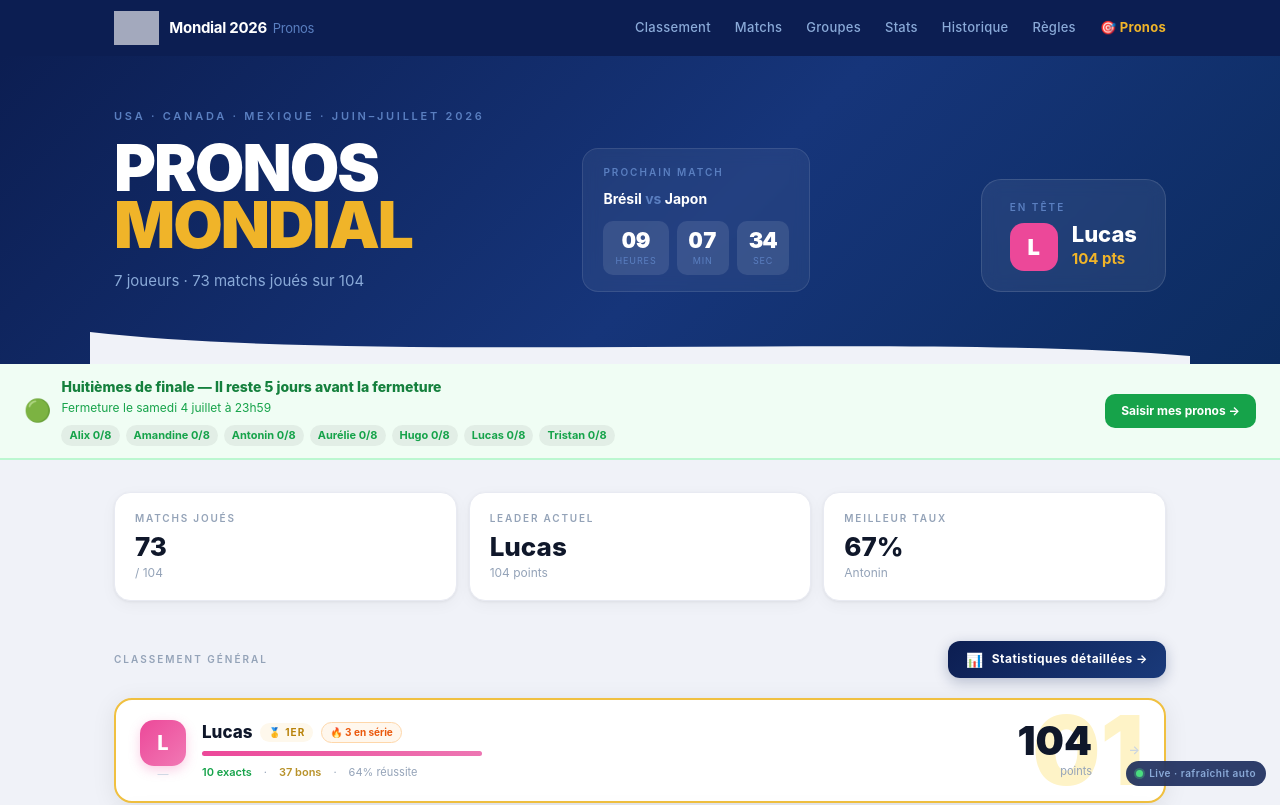
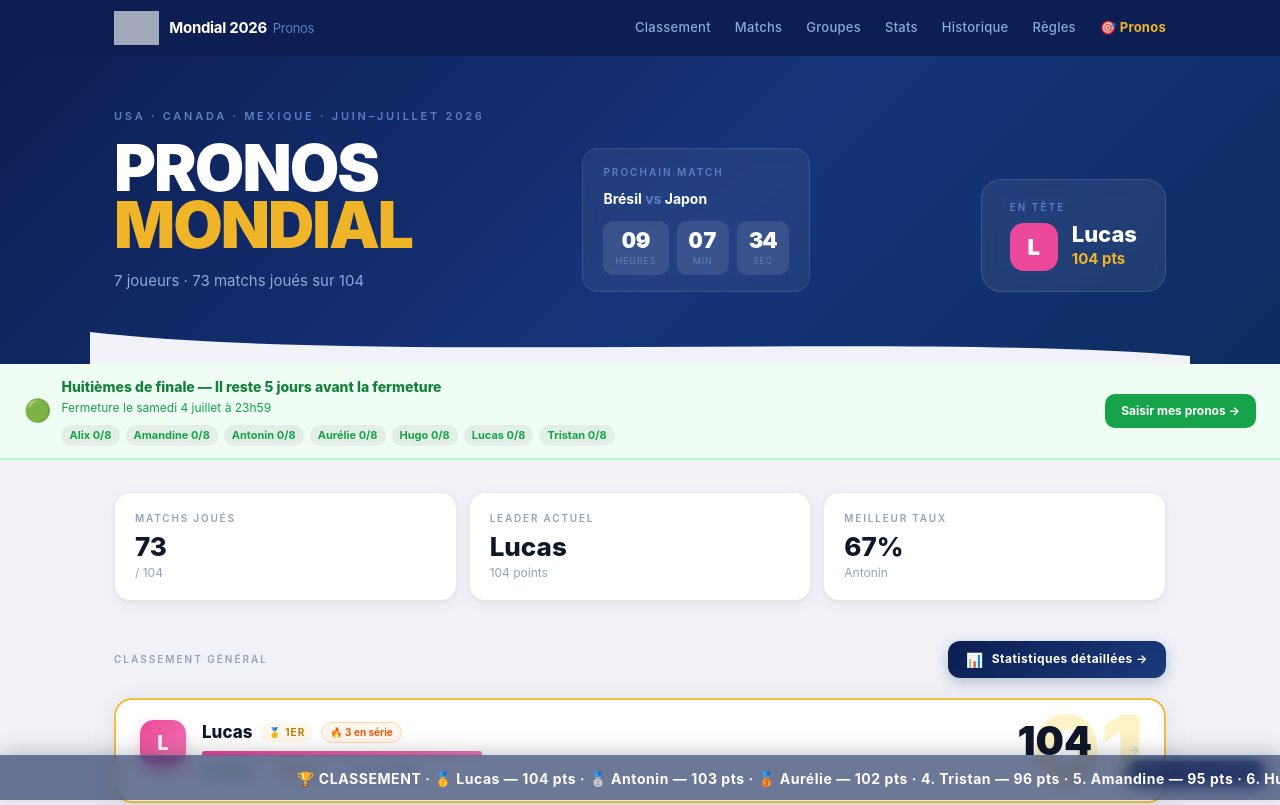
Before and after one commit to antolarp/mondial2026, a Next.js app: page / in a window 1280 px wide. Shown: the top 805 px of the page. Built offline with nearby package versions, Linux system fonts and the light colour scheme; grey boxes are pictures that could not be loaded.

Commit message:
feat: bandeau classement défilant sticky

```diff
--- a/app/page.js
+++ b/app/page.js
@@ -69,6 +69,37 @@ export default function Home() {
     <>
       <AutoRefresh interval={60000} />
       <ConfettiLeader leader={classement[0]?.nom ?? ''} />
+
+      {/* Bandeau classement défilant sticky */}
+      <div style={{ position: 'fixed', bottom: 0, left: 0, right: 0, zIndex: 50, background: 'rgba(12, 30, 82, 0.6)', backdropFilter: 'blur(8px)', overflow: 'hidden', whiteSpace: 'nowrap', padding: '10px 0', boxShadow: '0 -4px 20px rgba(0,0,0,0.2)', borderTop: '1px solid rgba(90, 127, 192, 0.4)' }}>
+        <style>{`
+          @keyframes ticker-lespotes {
+            0%   { transform: translateX(100vw); }
+            100% { transform: translateX(-100%); }
+          }
+          .ticker-lespotes {
+            display: inline-block;
+            animation: ticker-lespotes 22s linear infinite;
+            font-size: 14px;
+            font-weight: 700;
+            color: #fff;
+            letter-spacing: 0.04em;
+          }
+        `}</style>
+        <span className="ticker-lespotes">
+          {[...classement, ...classement].map((j, i) => {
+            const rank = i % classement.length
+            const medals = ['🥇', '🥈', '🥉']
+            const prefix = rank === 0 ? '🏆 CLASSEMENT · ' : ''
+            return (
+              <span key={i}>
+                {prefix}{medals[rank] ?? `${rank + 1}.`} {j.nom} — {j.points} pts{' · '}
+              </span>
+            )
+          })}
+        </span>
+      </div>
+
       <div style={{
         background: 'linear-gradient(135deg, #0c1e52 0%, #16357a 55%, #0c2c60 100%)',
         paddingBottom: 0,
```
